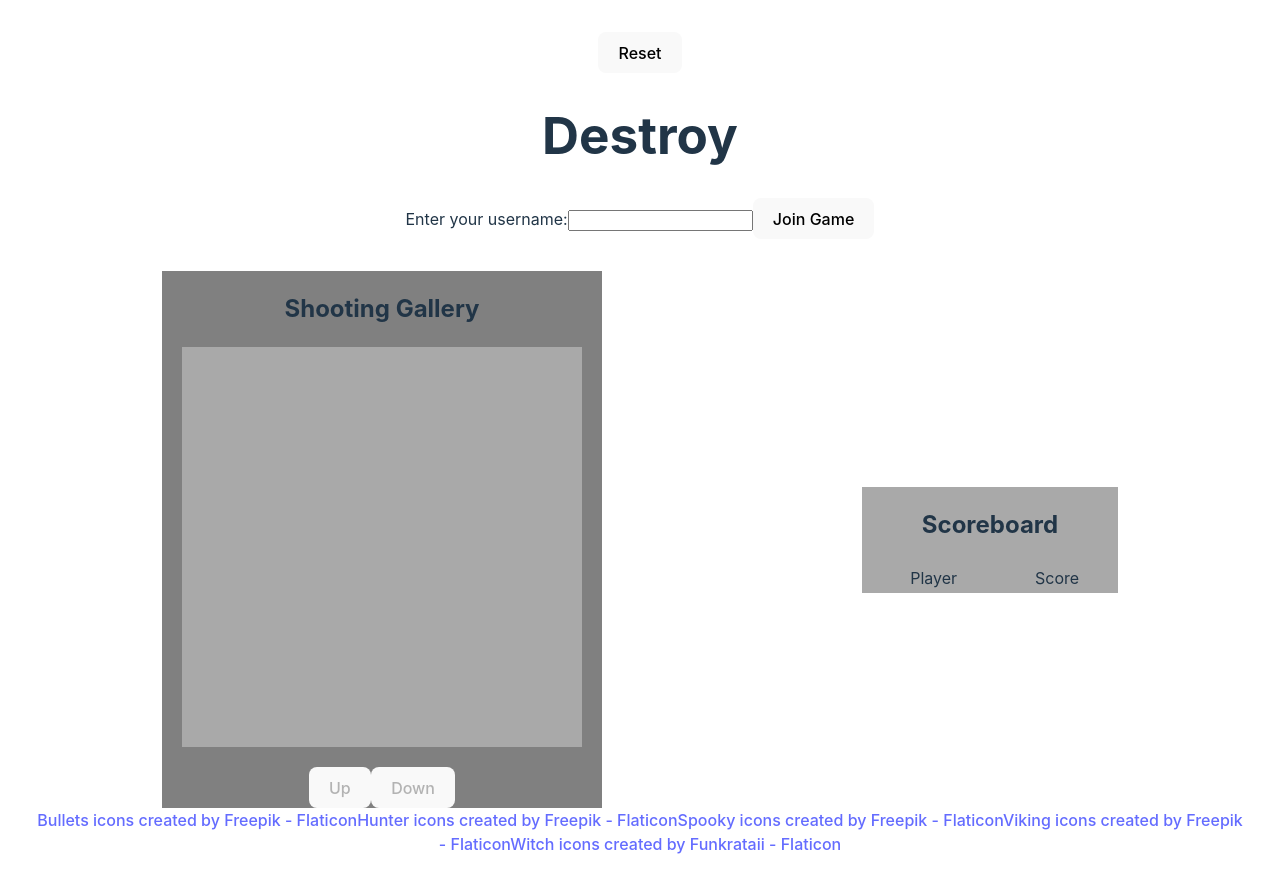
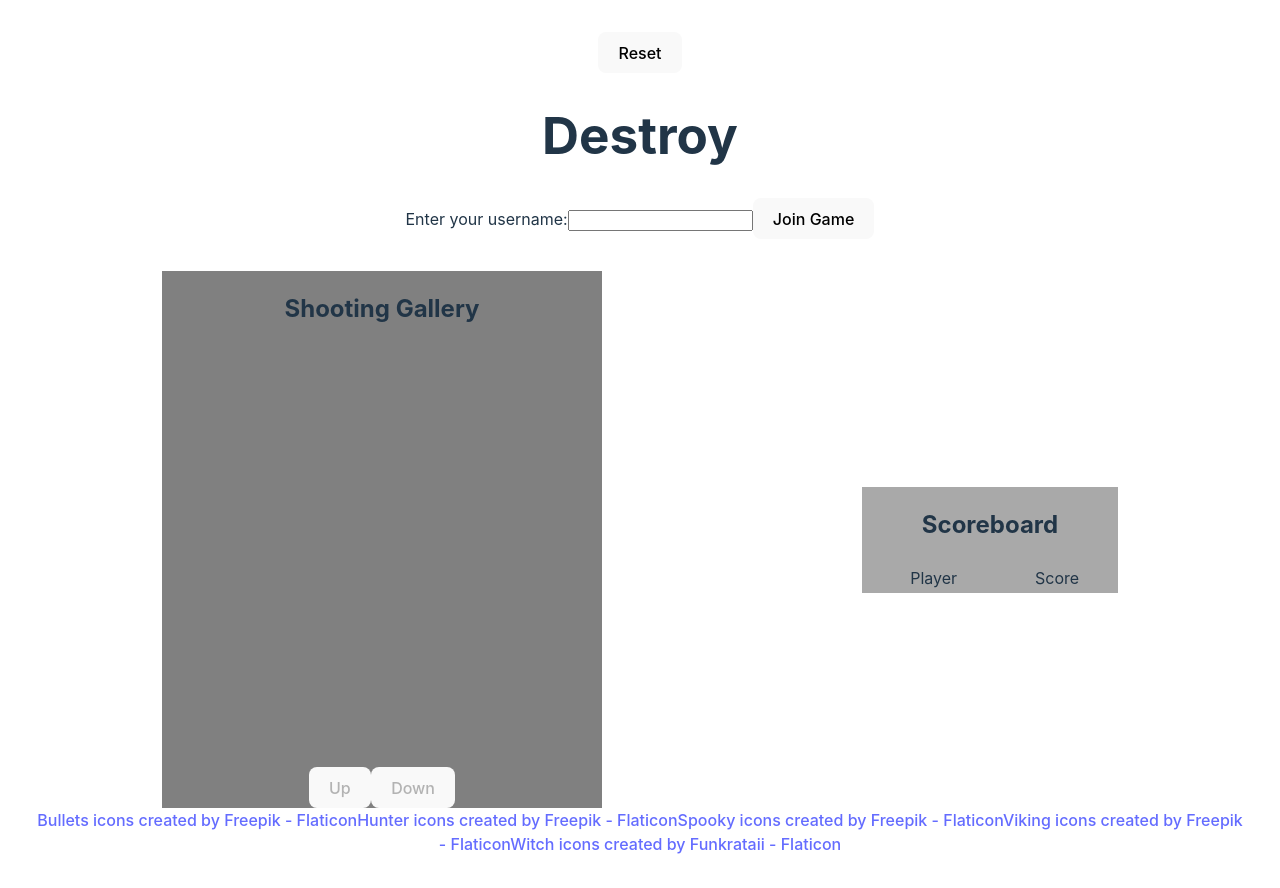
Before and after one commit to ErikLtz1/DevsGrp3Frontend, a React (Vite) app: page / in a window 1280 px wide. Built offline with nearby package versions, Linux system fonts and the light colour scheme.

Commit message:
avatars, bullets

```diff
--- a/src/playingField/PlayingField.tsx
+++ b/src/playingField/PlayingField.tsx
@@ -172,12 +172,35 @@ function PlayingField(props: Props) {
   }, [winner])
 
   function getColour(x: number, y: number) {
-    if (players.some((player) => player.x === x && player.y === y && player.active === true)) {
-      return players.find((player) => player.x === x && player.y === y)!.colour;
-    } else if (checkForBullet(x, y)) {
-      return "purple";
-    } else {
-      return "darkgrey";
+
+    if (players.length === 4) {
+      const colour = players.find((player) => player.x === x && player.y === y && player.active === true)?.colour
+
+      if (colour) {
+        return {
+          backgroundImage: `url(${colour})`,
+          backgroundSize: "cover",
+          backgroundColor: "darkgrey",
+          width: "20px",
+          height: "20px"
+        }
+      } else if (checkForBullet(x, y)) {
+        return {
+          backgroundImage: `url("src/images/bullet.png")`,
+          backgroundSize: "cover",
+          backgroundColor: "darkgrey",
+          width: "20px",
+          height: "20px"
+        }
+      } else {
+        return {
+          backgroundImage: '',
+          backgroundSize: "",
+          backgroundColor: "darkgrey",
+          width: "20px",
+          height: "20px"
+        }
+      }
     }
   }
 
@@ -303,9 +326,7 @@ function PlayingField(props: Props) {
               key={index}
               id={cell.x + ", " + cell.y}
               className="cell"
-              style={{backgroundColor: getColour(cell.x, cell.y),
-              width: "20px",
-              height: "20px"}}
+              style={getColour(cell.x, cell.y)}
               data-x = {cell.x}
               data-y = {cell.y}
             >
```
Also changed, not shown: 3 other files (tests, documents, lock files or other folders).
